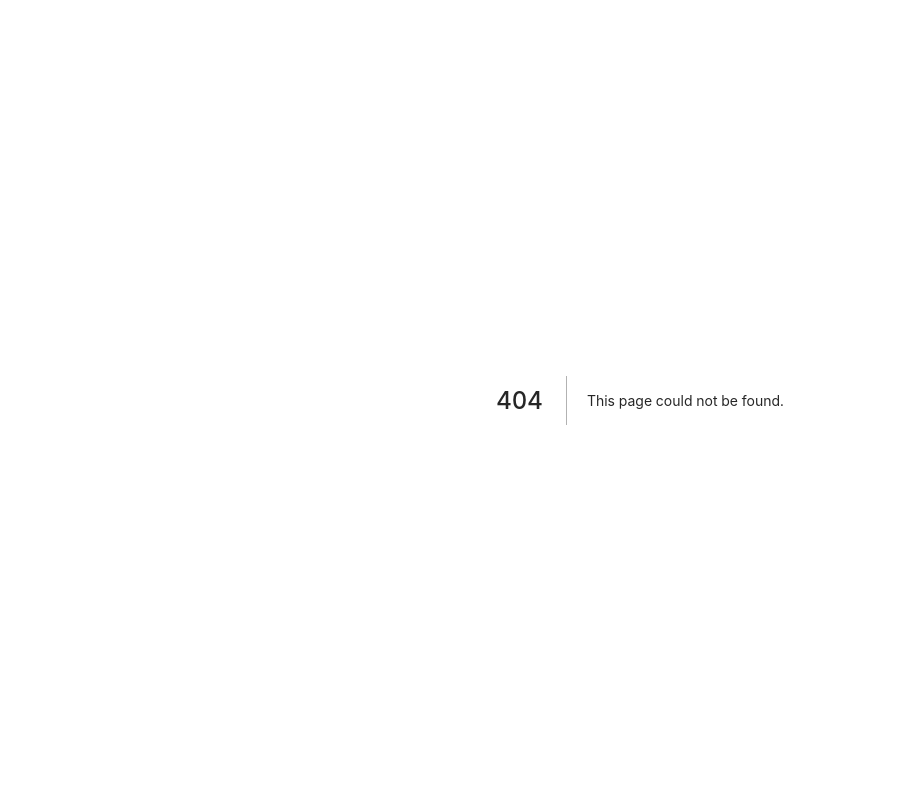
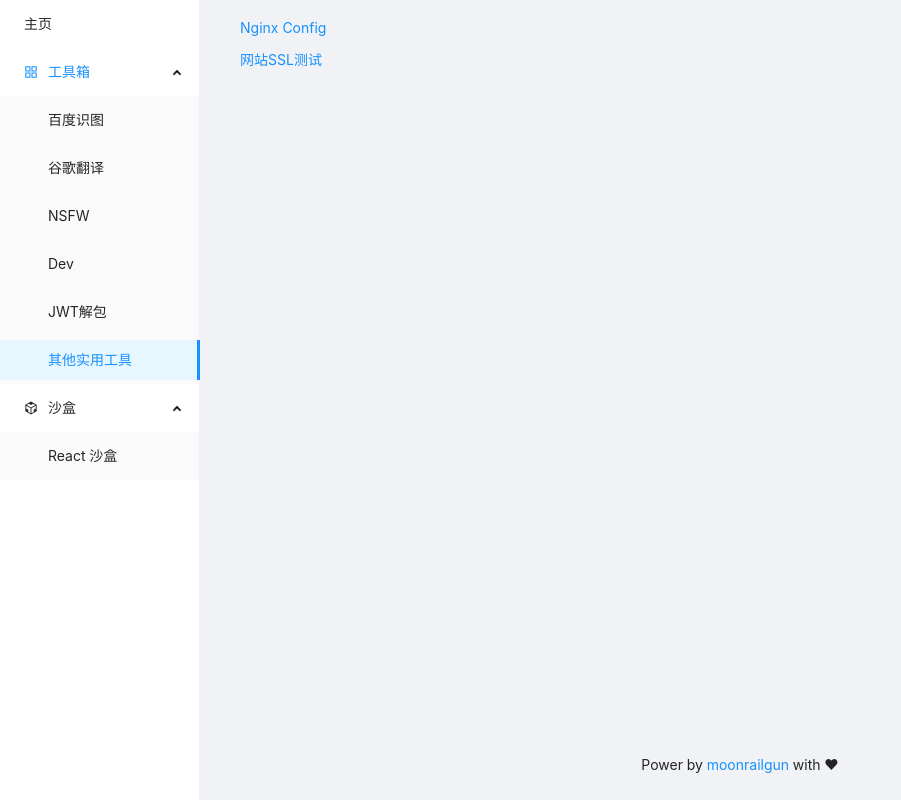
Before and after one commit to moonrailgun/moonrailgunAPI, a Next.js app: page /tools/other-tools in a window 1280 px wide. Before the commit this address had no page. Shown: the whole page, without its empty margins (0-901 px from the left). Built offline with nearby package versions, Linux system fonts and the light colour scheme.

Commit message:
add other tools

```diff
--- a/components/Layout.tsx
+++ b/components/Layout.tsx
@@ -47,6 +47,7 @@ const BaseLayout: React.FC<{
               {renderLink('/tools/nsfw', 'NSFW')}
               {renderLink('/tools/dev', 'Dev')}
               {renderLink('/tools/jwt-decode', 'JWT解包')}
+              {renderLink('/tools/other-tools', '其他实用工具')}
             </Menu.SubMenu>
             <Menu.SubMenu
               key="sandbox"
--- /dev/null
+++ b/pages/tools/other-tools.tsx
@@ -0,0 +1,30 @@
+import React from 'react';
+import BaseLayout from '../../components/Layout';
+import { Button } from 'antd';
+
+const OtherToolPage: React.FC = () => {
+  const list = [
+    {
+      name: 'Nginx Config',
+      url: 'https://www.digitalocean.com/community/tools/nginx',
+    },
+    {
+      name: '网站SSL测试',
+      url: 'https://www.ssllabs.com/ssltest/index.html',
+    },
+  ];
+
+  return (
+    <BaseLayout title="其他工具" link="/tools/other-tools">
+      {list.map((item) => (
+        <div key={`${item.name}#${item.url}`}>
+          <Button type="link" onClick={() => window.open(item.url)}>
+            {item.name}
+          </Button>
+        </div>
+      ))}
+    </BaseLayout>
+  );
+};
+
+export default OtherToolPage;
```
